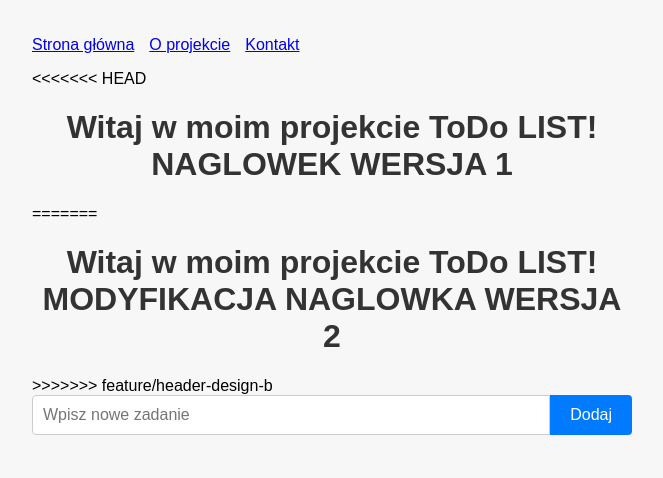
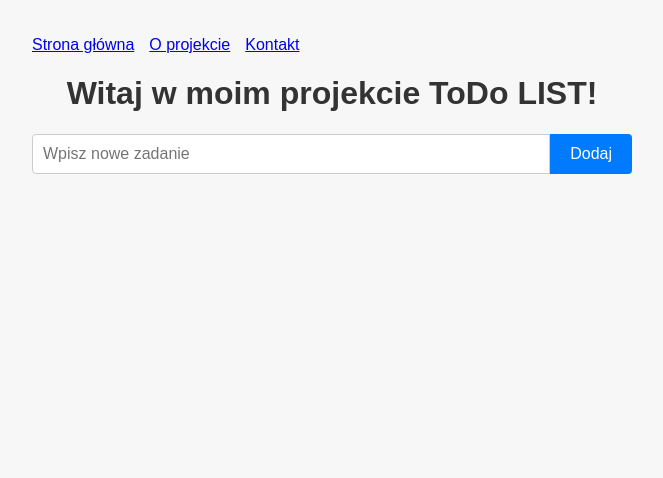
Before and after one commit to budzit12345/project-frontend, a plain HTML site: page index.html in a window 1280 px wide. Shown: the whole page, without its empty margins (308-971 px from the left). Drawn offline with Linux system fonts and the light colour scheme.

Commit message:
Poprawa naglowka

```diff
--- a/index.html
+++ b/index.html
@@ -8,11 +8,7 @@
 </head>
 <body>
   <nav id="main-nav"></nav>
-<<<<<<< HEAD
-  <h1>Witaj w moim projekcie ToDo LIST! NAGLOWEK WERSJA 1</h1>
-=======
-  <h1>Witaj w moim projekcie ToDo LIST! MODYFIKACJA NAGLOWKA WERSJA 2</h1>
->>>>>>> feature/header-design-b
+  <h1>Witaj w moim projekcie ToDo LIST!</h1>
   <form id="todo-form">
     <input type="text" id="todo-input" placeholder="Wpisz nowe zadanie" required />
     <button type="submit">Dodaj</button>
```
